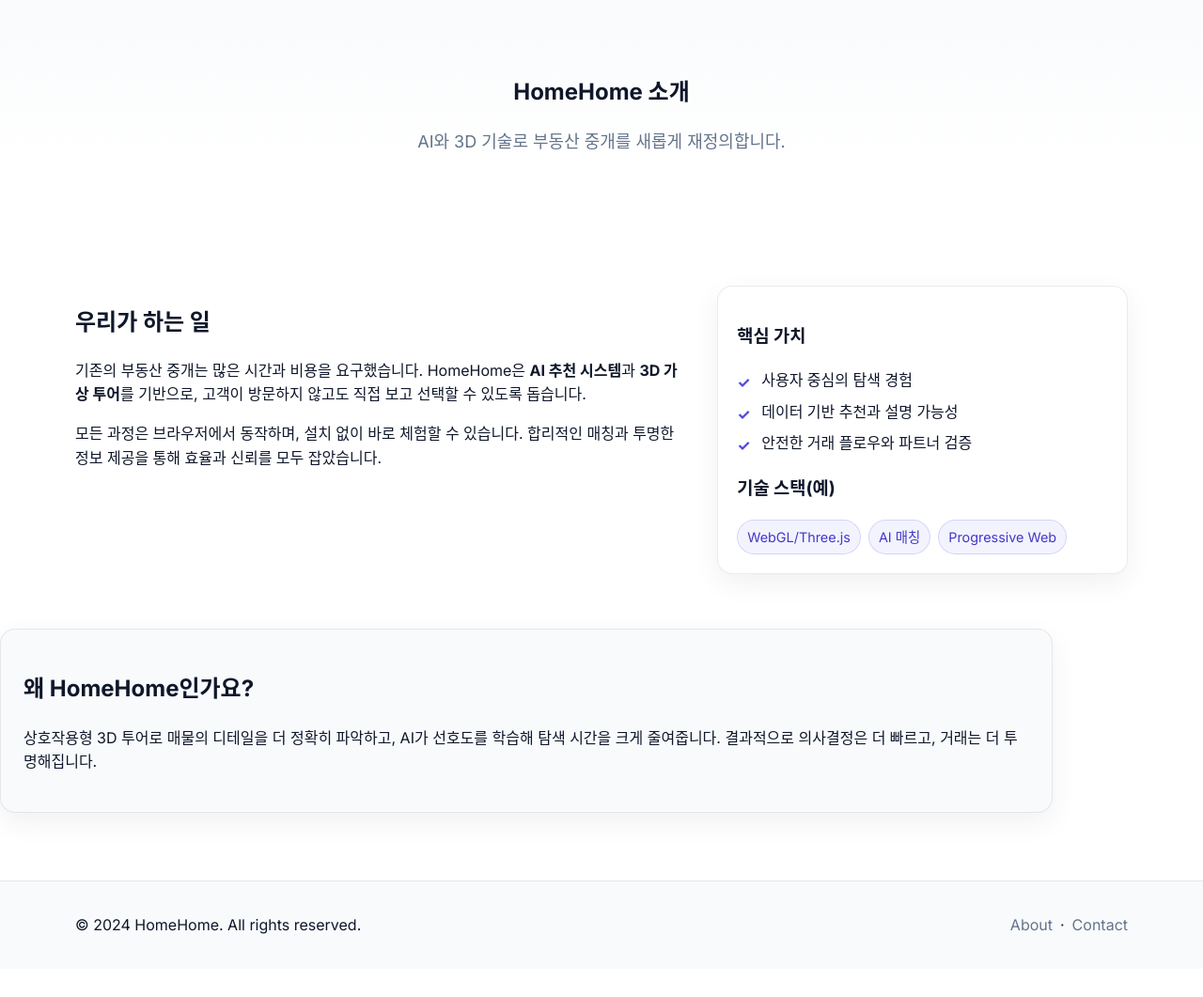
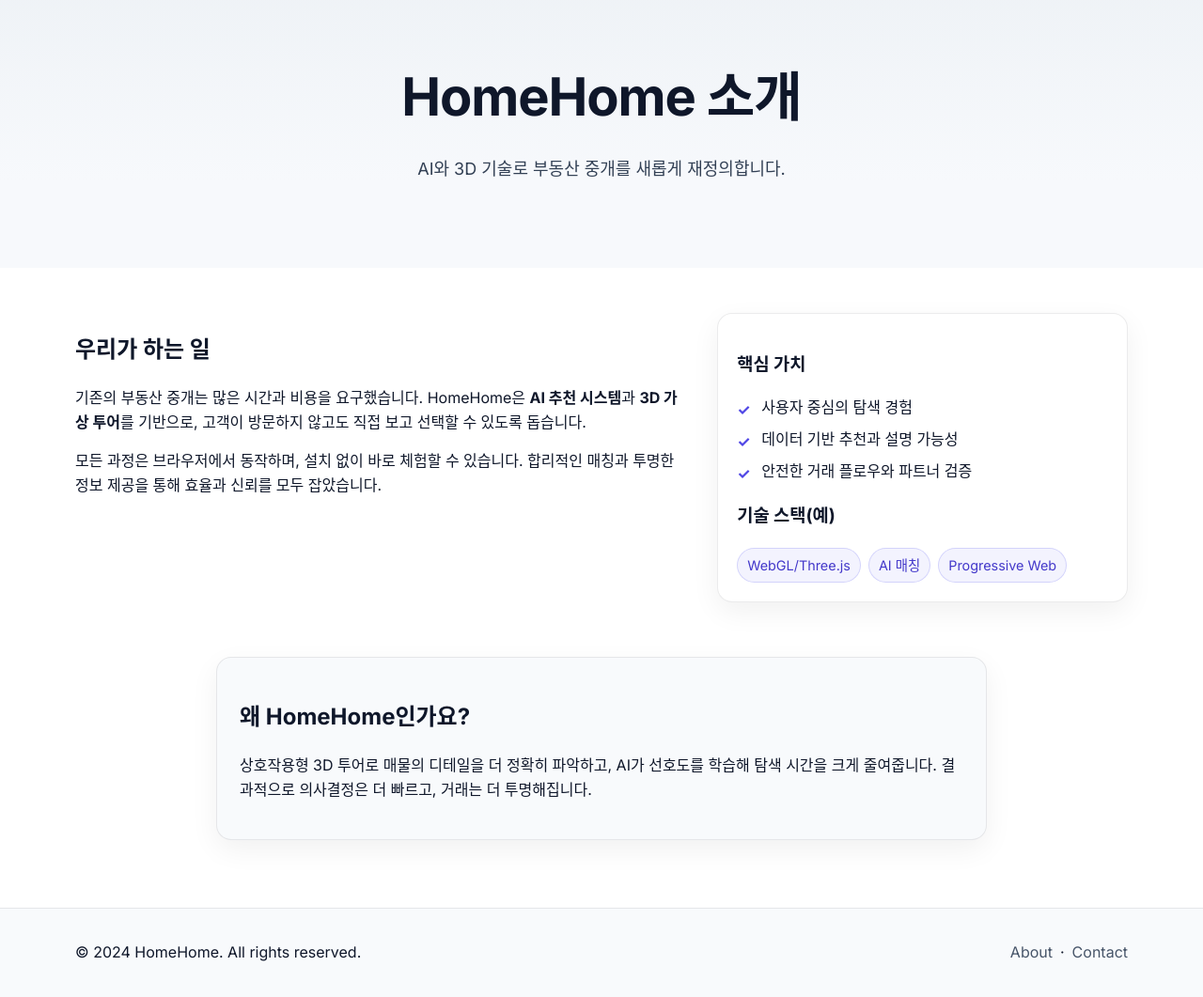
Before and after one commit to 0230cp/0230cp.github.io, a plain HTML site: page about.html in a window 1280 px wide. Shown: the part 100-1161 px from the top of the page at 94% size. Before the commit the page ends 1131 px from the top, so only its background shows below. Drawn offline with Linux system fonts and the light colour scheme.

Commit message:
Update style.css

```diff
--- a/style.css
+++ b/style.css
@@ -2,16 +2,22 @@
 :root{
   --bg: #ffffff;
   --text: #0f172a;         /* slate-900 */
-  --muted: #64748b;        /* slate-500 */
+  --muted: #475569;        /* 더 진하게 (가독성 ↑) */
   --surface: #ffffff;
   --border: rgba(2, 6, 23, .08);
   --shadow: 0 10px 30px rgba(2,6,23,.06);
   --shadow-lg: 0 24px 48px rgba(2,6,23,.08);
 
-  --primary: #6366f1;      /* indigo-500 */
+  --primary: #6366f1;
   --primary-600: #4f46e5;
   --primary-700: #4338ca;
   --grad: linear-gradient(135deg,#0ea5e9 0%,#6366f1 55%,#8b5cf6 100%);
+
+  /* Hero/PageHero 배경과 텍스트 명도 조정 */
+  --hero-bg-start: #eef2f6;   /* 완전 흰색 대신 은은한 라이트 그레이 */
+  --hero-bg-end:   #f7f9fc;
+  --hero-text:     #0f172a;   /* 헤드라인 더 진하게 */
+  --hero-muted:    #334155;   /* 리드 문구도 좀 더 진하게 */
 }
 
 /* ========== Base ========== */
@@ -25,8 +31,6 @@ body{
   background: var(--bg);
 }
 img{ max-width:100%; display:block; }
-
-/* Helpers */
 .container{ width:min(1120px, 92%); margin-inline:auto; }
 .section-title{ font-size: clamp(1.6rem, 2.2vw, 2rem); margin: 0 0 1.2rem; letter-spacing: -0.015em; }
 .lede{ font-size: 1.125rem; color: var(--muted); }
@@ -71,7 +75,6 @@ img{ max-width:100%; display:block; }
 .site-header.open .nav-toggle span:nth-child(2){ opacity:0; }
 .site-header.open .nav-toggle span:nth-child(3){ top:19px; transform: rotate(-45deg); }
 
-/* Mobile menu */
 @media (max-width: 900px){
   .nav-toggle{ display:block; }
   .nav-links{
@@ -85,17 +88,24 @@ img{ max-width:100%; display:block; }
   .nav-links a{ width:100%; text-align:center; }
 }
 
-/* ========== Hero ========== */
+/* ========== Hero / Page Hero (배경·텍스트 가독성 강화) ========== */
 .hero{
   position:relative; padding: 120px 0 96px; overflow:hidden;
-  background: linear-gradient(180deg,#f8fafc 0%,#ffffff 60%);
+  background: linear-gradient(180deg,var(--hero-bg-start) 0%, var(--hero-bg-end) 65%);
+}
+.page-hero{
+  position: relative; overflow:hidden; padding: 84px 0 72px;
+  background: linear-gradient(180deg,var(--hero-bg-start) 0%, var(--hero-bg-end) 70%);
+  text-align:center;
 }
 .hero-inner{ text-align:center; }
-.hero h1{
+.hero h1, .page-hero h1{
   margin:0 0 .6rem;
   font-size: clamp(2rem, 4.5vw, 3.5rem);
   letter-spacing: -0.02em;
+  color: var(--hero-text);      /* 진하게 */
 }
+.hero-lede, .page-hero .lede{ color: var(--hero-muted); } /* 리드 문구 더 진하게 */
 .actions{ display:flex; gap:12px; justify-content:center; margin-top: 22px; }
 .hero-note{ margin-top: 16px; font-size:.95rem; color: var(--muted); }
 
@@ -127,12 +137,10 @@ img{ max-width:100%; display:block; }
 .btn:active{ transform: translateY(1px); }
 .btn-primary{ background: var(--primary); color:#fff; box-shadow: var(--shadow); }
 .btn-primary:hover{ background: var(--primary-600); box-shadow: var(--shadow-lg); }
-
 .btn-ghost{ background: rgba(99,102,241,.08); color: var(--primary-700); border-color: rgba(99,102,241,.25); }
 .btn-ghost:hover{ background: rgba(99,102,241,.12); }
-
 .btn-invert{ background:#fff; color: var(--primary-700); }
-.btn-invert:hover{ background:#f8fafc; }
+.btn-invert:hover{ background:#f1f5f9; }
 
 /* ========== Features ========== */
 .features{ padding: 84px 0; }
@@ -141,7 +149,6 @@ img{ max-width:100%; display:block; }
   grid-template-columns: repeat(3, minmax(0,1fr));
 }
 @media (max-width: 960px){ .feature-grid{ grid-template-columns: 1fr; } }
-
 .card{
   background: var(--surface); border:1px solid var(--border);
   border-radius: 18px; padding: 24px;
@@ -167,16 +174,10 @@ img{ max-width:100%; display:block; }
 .cta p{ margin:0 0 16px; opacity:.95; }
 
 /* ========== Content / About ========== */
-.page-hero{
-  position: relative; overflow:hidden; padding: 84px 0 72px;
-  background: linear-gradient(180deg,#f8fafc 0%, #ffffff 70%);
-  text-align:center;
-}
 .content-grid{
   display:grid; grid-template-columns: 1.2fr .8fr; gap: 28px; padding: 48px 0;
 }
 @media (max-width: 960px){ .content-grid{ grid-template-columns: 1fr; } }
-
 .info-panel{
   background: var(--surface); border:1px solid var(--border);
   border-radius: 16px; padding: 20px; box-shadow: var(--shadow);
@@ -190,24 +191,24 @@ img{ max-width:100%; display:block; }
 .chips{ list-style:none; padding:0; margin:0; display:flex; flex-wrap:wrap; gap:8px; }
 .chips li{ padding:6px 10px; border-radius:999px; background: rgba(99,102,241,.08); border:1px solid rgba(99,102,241,.22); font-size:.9rem; color: var(--primary-700); }
 
+/* 가운데 정렬(About 하단 블록) */
 .muted-block{
   background:#f8fafc; border:1px solid var(--border); border-radius: 16px;
   padding: 24px; margin: 10px 0 72px; box-shadow: var(--shadow);
 }
+.center-block{ max-width: 820px; margin-left:auto; margin-right:auto; }
 
 /* ========== Contact ========== */
 .contact-grid{
   display:grid; grid-template-columns: 1.1fr .9fr; gap:28px; padding: 40px 0 72px;
 }
 @media (max-width: 960px){ .contact-grid{ grid-template-columns: 1fr; } }
-
 .contact-card{
   background: var(--surface); border:1px solid var(--border);
   border-radius:16px; padding:24px; box-shadow: var(--shadow);
 }
 .link{ color: var(--primary-600); text-decoration:none; border-bottom:1px dashed rgba(99,102,241,.35); }
 .link:hover{ border-bottom-color: transparent; }
-
 .form{ display:flex; flex-direction:column; gap:14px; margin-top: 10px; }
 .form label{ font-weight:600; }
 .form input, .form textarea{
@@ -229,20 +230,24 @@ img{ max-width:100%; display:block; }
 .footer-links a{ color: var(--muted); text-decoration:none; }
 .footer-links a:hover{ color: var(--primary-600); }
 
-/* ========== Prefers Dark (optional) ========== */
+/* ========== Dark Scheme (밝은 섹션도 너무 하얗지 않게) ========== */
 @media (prefers-color-scheme: dark){
   :root{
     --bg:#0b1220;
     --text:#e5e7eb;
-    --muted:#a3b0c2;
+    --muted:#cbd5e1;
     --surface:#0f172a;
     --border: rgba(148,163,184,.18);
     --shadow: 0 10px 30px rgba(0,0,0,.25);
     --shadow-lg: 0 24px 48px rgba(0,0,0,.35);
+
+    /* 어두운 테마의 라이트밴드도 살짝 어둡게 */
+    --hero-bg-start:#121a2b;
+    --hero-bg-end:#0e1627;
+    --hero-text:#e8edf8;
+    --hero-muted:#dbe5f1;
   }
   .site-header{ background: rgba(15,23,42,.7); }
   .nav-toggle span{ background:#e5e7eb; }
-  .bg-orbs::before{ background: radial-gradient(circle, rgba(99,102,241,.35), transparent 60%); }
-  .bg-orbs::after{ background: radial-gradient(circle, rgba(14,165,233,.35), transparent 60%); }
   .cta{ color:#0b1220; }
 }
```
